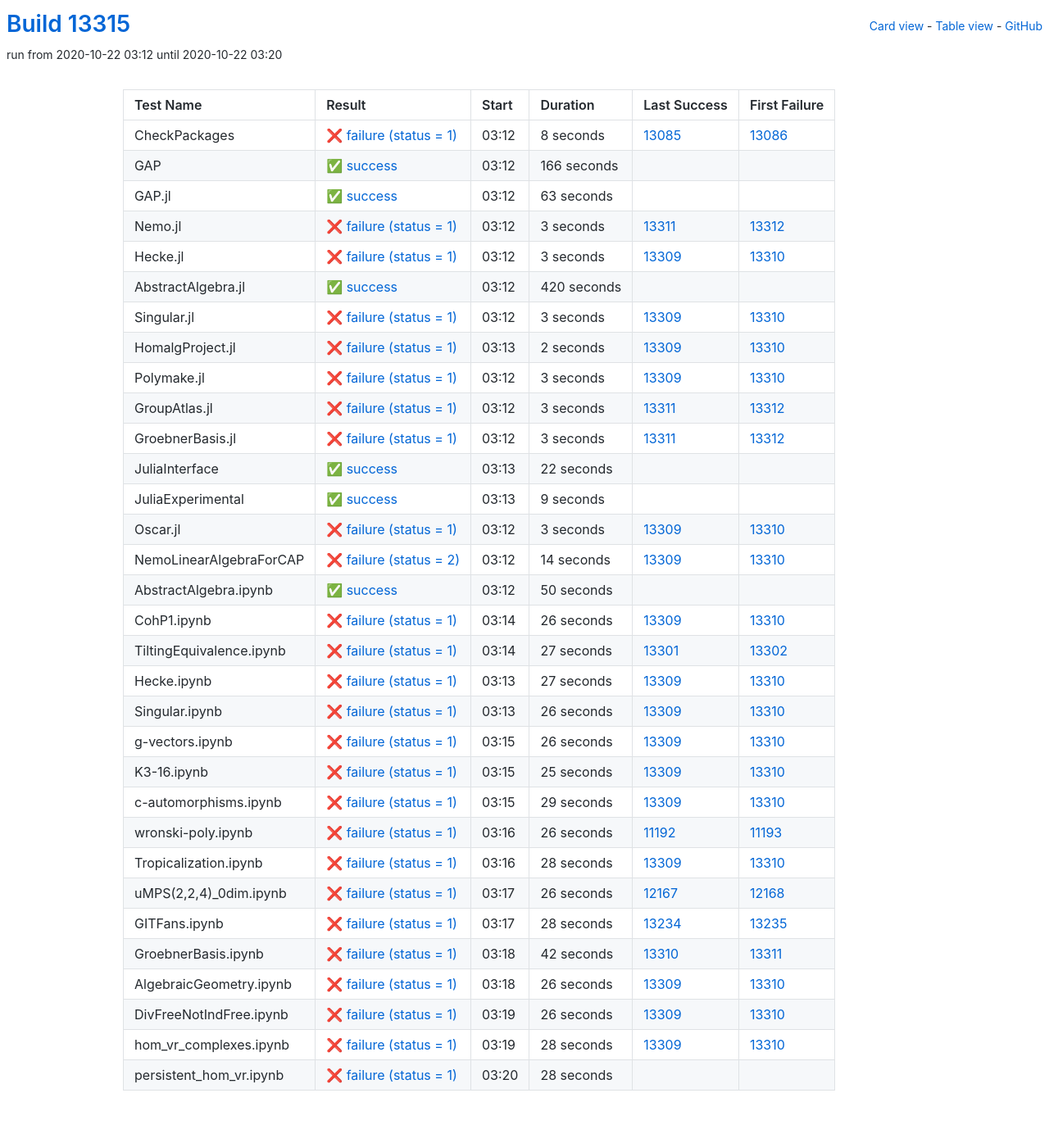
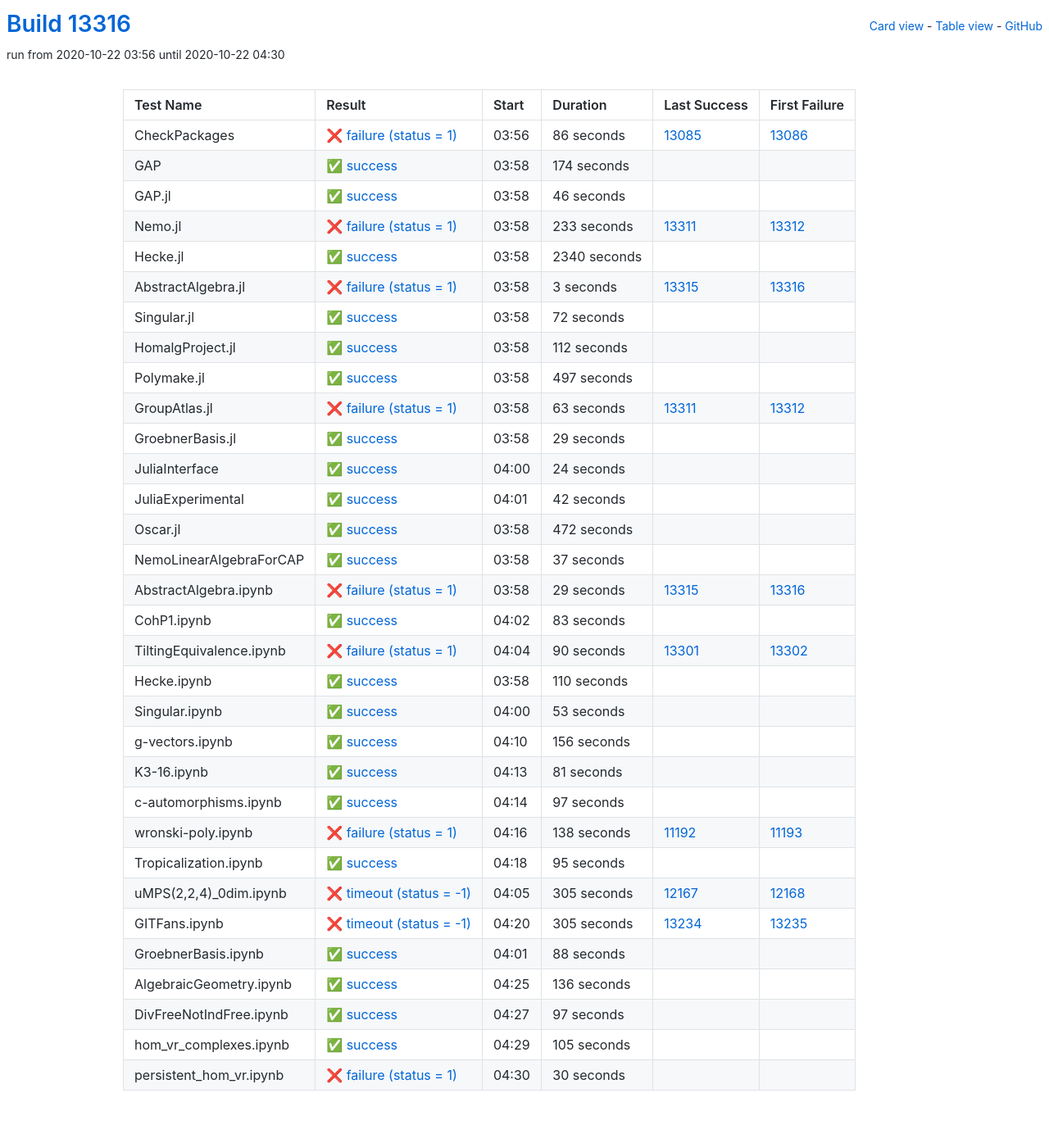
Before and after one commit to oscar-system/oscar-ci-status, a Jekyll site: the page built from table.html, in a window 1280 px wide. Shown: the whole page at 82% size. Built offline with Jekyll 4.4.1, drawn with Linux system fonts in a browser that asks for light colours.

Commit message:
Build #13316

```diff
--- a/_data/ci.yml
+++ b/_data/ci.yml
@@ -1,6 +1,6 @@
 ---
-build: 13315
-build_url: https://oscarci.mathematik.uni-kl.de/job/oscar/13315/
+build: 13316
+build_url: https://oscarci.mathematik.uni-kl.de/job/oscar/13316/
 job: oscar
 organization: oscar-system
 repo: oscar-ci-status
@@ -8,385 +8,385 @@
 tests:
 - name: CheckPackages
   id: checkpackages
-  log: https://oscarci.mathematik.uni-kl.de/job/oscar/13315/artifact/logs/build-13315/CheckPackages.log
-  start: 2020-10-22 03:12
+  log: https://oscarci.mathematik.uni-kl.de/job/oscar/13316/artifact/logs/build-13316/CheckPackages.log
+  start: 2020-10-22 03:56
   success: false
   exitcode: 1
   status: failure
-  duration: 8
+  duration: 86
   last_success: 13085
   last_success_url: https://oscarci.mathematik.uni-kl.de/job/oscar/13085/
   first_failure: 13086
   first_failure_url: https://oscarci.mathematik.uni-kl.de/job/oscar/13086/
 - name: GAP
   id: gap
-  log: https://oscarci.mathematik.uni-kl.de/job/oscar/13315/artifact/logs/build-13315/GAP.log
-  start: 2020-10-22 03:12
+  log: https://oscarci.mathematik.uni-kl.de/job/oscar/13316/artifact/logs/build-13316/GAP.log
+  start: 2020-10-22 03:58
   success: true
   exitcode: 0
   status: success
-  duration: 166
+  duration: 174
   last_success: false
   last_success_url:
   first_failure: false
   first_failure_url:
 - name: GAP.jl
   id: gap-jl
-  log: https://oscarci.mathematik.uni-kl.de/job/oscar/13315/artifact/logs/build-13315/GAP.jl.log
-  start: 2020-10-22 03:12
+  log: https://oscarci.mathematik.uni-kl.de/job/oscar/13316/artifact/logs/build-13316/GAP.jl.log
+  start: 2020-10-22 03:58
   success: true
   exitcode: 0
   status: success
-  duration: 63
+  duration: 46
   last_success: false
   last_success_url:
   first_failure: false
   first_failure_url:
 - name: Nemo.jl
   id: nemo-jl
-  log: https://oscarci.mathematik.uni-kl.de/job/oscar/13315/artifact/logs/build-13315/Nemo.jl.log
-  start: 2020-10-22 03:12
+  log: https://oscarci.mathematik.uni-kl.de/job/oscar/13316/artifact/logs/build-13316/Nemo.jl.log
+  start: 2020-10-22 03:58
   success: false
   exitcode: 1
   status: failure
-  duration: 3
+  duration: 233
   last_success: 13311
   last_success_url: https://oscarci.mathematik.uni-kl.de/job/oscar/13311/
   first_failure: 13312
   first_failure_url: https://oscarci.mathematik.uni-kl.de/job/oscar/13312/
 - name: Hecke.jl
   id: hecke-jl
-  log: https://oscarci.mathematik.uni-kl.de/job/oscar/13315/artifact/logs/build-13315/Hecke.jl.log
-  start: 2020-10-22 03:12
+  log: https://oscarci.mathematik.uni-kl.de/job/oscar/13316/artifact/logs/build-13316/Hecke.jl.log
+  start: 2020-10-22 03:58
+  success: true
+  exitcode: 0
+  status: success
+  duration: 2340
+  last_success: false
+  last_success_url:
+  first_failure: false
+  first_failure_url:
+- name: AbstractAlgebra.jl
+  id: abstractalgebra-jl
+  log: https://oscarci.mathematik.uni-kl.de/job/oscar/13316/artifact/logs/build-13316/AbstractAlgebra.jl.log
+  start: 2020-10-22 03:58
   success: false
   exitcode: 1
   status: failure
   duration: 3
-  last_success: 13309
-  last_success_url: https://oscarci.mathematik.uni-kl.de/job/oscar/13309/
-  first_failure: 13310
-  first_failure_url: https://oscarci.mathematik.uni-kl.de/job/oscar/13310/
-- name: AbstractAlgebra.jl
-  id: abstractalgebra-jl
-  log: https://oscarci.mathematik.uni-kl.de/job/oscar/13315/artifact/logs/build-13315/AbstractAlgebra.jl.log
-  start: 2020-10-22 03:12
+  last_success: 13315
+  last_success_url: https://oscarci.mathematik.uni-kl.de/job/oscar/13315/
+  first_failure: 13316
+  first_failure_url: https://oscarci.mathematik.uni-kl.de/job/oscar/13316/
+- name: Singular.jl
+  id: singular-jl
+  log: https://oscarci.mathematik.uni-kl.de/job/oscar/13316/artifact/logs/build-13316/Singular.jl.log
+  start: 2020-10-22 03:58
   success: true
   exitcode: 0
   status: success
-  duration: 420
+  duration: 72
   last_success: false
   last_success_url:
   first_failure: false
   first_failure_url:
-- name: Singular.jl
-  id: singular-jl
-  log: https://oscarci.mathematik.uni-kl.de/job/oscar/13315/artifact/logs/build-13315/Singular.jl.log
-  start: 2020-10-22 03:12
+- name: HomalgProject.jl
+  id: homalgproject-jl
+  log: https://oscarci.mathematik.uni-kl.de/job/oscar/13316/artifact/logs/build-13316/HomalgProject.jl.log
+  start: 2020-10-22 03:58
+  success: true
+  exitcode: 0
+  status: success
+  duration: 112
+  last_success: false
+  last_success_url:
+  first_failure: false
+  first_failure_url:
+- name: Polymake.jl
+  id: polymake-jl
+  log: https://oscarci.mathematik.uni-kl.de/job/oscar/13316/artifact/logs/build-13316/Polymake.jl.log
+  start: 2020-10-22 03:58
+  success: true
+  exitcode: 0
+  status: success
+  duration: 497
+  last_success: false
+  last_success_url:
+  first_failure: false
+  first_failure_url:
+- name: GroupAtlas.jl
+  id: groupatlas-jl
+  log: https://oscarci.mathematik.uni-kl.de/job/oscar/13316/artifact/logs/build-13316/GroupAtlas.jl.log
+  start: 2020-10-22 03:58
   success: false
   exitcode: 1
   status: failure
-  duration: 3
-  last_success: 13309
-  last_success_url: https://oscarci.mathematik.uni-kl.de/job/oscar/13309/
-  first_failure: 13310
-  first_failure_url: https://oscarci.mathematik.uni-kl.de/job/oscar/13310/
-- name: HomalgProject.jl
-  id: homalgproject-jl
-  log: https://oscarci.mathematik.uni-kl.de/job/oscar/13315/artifact/logs/build-13315/HomalgProject.jl.log
-  start: 2020-10-22 03:13
-  success: false
-  exitcode: 1
-  status: failure
-  duration: 2
-  last_success: 13309
-  last_success_url: https://oscarci.mathematik.uni-kl.de/job/oscar/13309/
-  first_failure: 13310
-  first_failure_url: https://oscarci.mathematik.uni-kl.de/job/oscar/13310/
-- name: Polymake.jl
-  id: polymake-jl
-  log: https://oscarci.mathematik.uni-kl.de/job/oscar/13315/artifact/logs/build-13315/Polymake.jl.log
-  start: 2020-10-22 03:12
-  success: false
-  exitcode: 1
-  status: failure
-  duration: 3
-  last_success: 13309
-  last_success_url: https://oscarci.mathematik.uni-kl.de/job/oscar/13309/
-  first_failure: 13310
-  first_failure_url: https://oscarci.mathematik.uni-kl.de/job/oscar/13310/
-- name: GroupAtlas.jl
-  id: groupatlas-jl
-  log: https://oscarci.mathematik.uni-kl.de/job/oscar/13315/artifact/logs/build-13315/GroupAtlas.jl.log
-  start: 2020-10-22 03:12
-  success: false
-  exitcode: 1
-  status: failure
-  duration: 3
+  duration: 63
   last_success: 13311
   last_success_url: https://oscarci.mathematik.uni-kl.de/job/oscar/13311/
   first_failure: 13312
   first_failure_url: https://oscarci.mathematik.uni-kl.de/job/oscar/13312/
 - name: GroebnerBasis.jl
   id: groebnerbasis-jl
-  log: https://oscarci.mathematik.uni-kl.de/job/oscar/13315/artifact/logs/build-13315/GroebnerBasis.jl.log
-  start: 2020-10-22 03:12
-  success: false
-  exitcode: 1
-  status: failure
-  duration: 3
-  last_success: 13311
-  last_success_url: https://oscarci.mathematik.uni-kl.de/job/oscar/13311/
-  first_failure: 13312
-  first_failure_url: https://oscarci.mathematik.uni-kl.de/job/oscar/13312/
-- name: JuliaInterface
-  id: juliainterface
-  log: https://oscarci.mathematik.uni-kl.de/job/oscar/13315/artifact/logs/build-13315/JuliaInterface.log
-  start: 2020-10-22 03:13
+  log: https://oscarci.mathematik.uni-kl.de/job/oscar/13316/artifact/logs/build-13316/GroebnerBasis.jl.log
+  start: 2020-10-22 03:58
   success: true
   exitcode: 0
   status: success
-  duration: 22
+  duration: 29
+  last_success: false
+  last_success_url:
+  first_failure: false
+  first_failure_url:
+- name: JuliaInterface
+  id: juliainterface
+  log: https://oscarci.mathematik.uni-kl.de/job/oscar/13316/artifact/logs/build-13316/JuliaInterface.log
+  start: 2020-10-22 04:00
+  success: true
+  exitcode: 0
+  status: success
+  duration: 24
   last_success: false
   last_success_url:
   first_failure: false
   first_failure_url:
 - name: JuliaExperimental
   id: juliaexperimental
-  log: https://oscarci.mathematik.uni-kl.de/job/oscar/13315/artifact/logs/build-13315/JuliaExperimental.log
-  start: 2020-10-22 03:13
+  log: https://oscarci.mathematik.uni-kl.de/job/oscar/13316/artifact/logs/build-13316/JuliaExperimental.log
+  start: 2020-10-22 04:01
   success: true
   exitcode: 0
   status: success
-  duration: 9
+  duration: 42
   last_success: false
   last_success_url:
   first_failure: false
   first_failure_url:
 - name: Oscar.jl
   id: oscar-jl
-  log: https://oscarci.mathematik.uni-kl.de/job/oscar/13315/artifact/logs/build-13315/Oscar.jl.log
-  start: 2020-10-22 03:12
-  success: false
-  exitcode: 1
-  status: failure
-  duration: 3
-  last_success: 13309
-  last_success_url: https://oscarci.mathematik.uni-kl.de/job/oscar/13309/
-  first_failure: 13310
-  first_failure_url: https://oscarci.mathematik.uni-kl.de/job/oscar/13310/
-- name: NemoLinearAlgebraForCAP
-  id: nemolinearalgebraforcap
-  log: https://oscarci.mathematik.uni-kl.de/job/oscar/13315/artifact/logs/build-13315/NemoLinearAlgebraForCAP.log
-  start: 2020-10-22 03:12
-  success: false
-  exitcode: 2
-  status: failure
-  duration: 14
-  last_success: 13309
-  last_success_url: https://oscarci.mathematik.uni-kl.de/job/oscar/13309/
-  first_failure: 13310
-  first_failure_url: https://oscarci.mathematik.uni-kl.de/job/oscar/13310/
-- name: AbstractAlgebra.ipynb
-  id: abstractalgebra-ipynb
-  log: https://oscarci.mathematik.uni-kl.de/job/oscar/13315/artifact/logs/build-13315/AbstractAlgebra.ipynb.log
-  start: 2020-10-22 03:12
+  log: https://oscarci.mathematik.uni-kl.de/job/oscar/13316/artifact/logs/build-13316/Oscar.jl.log
+  start: 2020-10-22 03:58
   success: true
   exitcode: 0
   status: success
-  duration: 50
+  duration: 472
   last_success: false
   last_success_url:
   first_failure: false
   first_failure_url:
-- name: CohP1.ipynb
-  id: cohp1-ipynb
-  log: https://oscarci.mathematik.uni-kl.de/job/oscar/13315/artifact/logs/build-13315/CohP1.ipynb.log
-  start: 2020-10-22 03:14
+- name: NemoLinearAlgebraForCAP
+  id: nemolinearalgebraforcap
+  log: https://oscarci.mathematik.uni-kl.de/job/oscar/13316/artifact/logs/build-13316/NemoLinearAlgebraForCAP.log
+  start: 2020-10-22 03:58
+  success: true
+  exitcode: 0
+  status: success
+  duration: 37
+  last_success: false
+  last_success_url:
+  first_failure: false
+  first_failure_url:
+- name: AbstractAlgebra.ipynb
+  id: abstractalgebra-ipynb
+  log: https://oscarci.mathematik.uni-kl.de/job/oscar/13316/artifact/logs/build-13316/AbstractAlgebra.ipynb.log
+  start: 2020-10-22 03:58
   success: false
   exitcode: 1
   status: failure
-  duration: 26
-  last_success: 13309
-  last_success_url: https://oscarci.mathematik.uni-kl.de/job/oscar/13309/
-  first_failure: 13310
-  first_failure_url: https://oscarci.mathematik.uni-kl.de/job/oscar/13310/
+  duration: 29
+  last_success: 13315
+  last_success_url: https://oscarci.mathematik.uni-kl.de/job/oscar/13315/
+  first_failure: 13316
+  first_failure_url: https://oscarci.mathematik.uni-kl.de/job/oscar/13316/
+- name: CohP1.ipynb
+  id: cohp1-ipynb
+  log: https://oscarci.mathematik.uni-kl.de/job/oscar/13316/artifact/logs/build-13316/CohP1.ipynb.log
+  start: 2020-10-22 04:02
+  success: true
+  exitcode: 0
+  status: success
+  duration: 83
+  last_success: false
+  last_success_url:
+  first_failure: false
+  first_failure_url:
 - name: TiltingEquivalence.ipynb
   id: tiltingequivalence-ipynb
-  log: https://oscarci.mathematik.uni-kl.de/job/oscar/13315/artifact/logs/build-13315/TiltingEquivalence.ipynb.log
-  start: 2020-10-22 03:14
+  log: https://oscarci.mathematik.uni-kl.de/job/oscar/13316/artifact/logs/build-13316/TiltingEquivalence.ipynb.log
+  start: 2020-10-22 04:04
   success: false
   exitcode: 1
   status: failure
-  duration: 27
+  duration: 90
   last_success: 13301
   last_success_url: https://oscarci.mathematik.uni-kl.de/job/oscar/13301/
   first_failure: 13302
   first_failure_url: https://oscarci.mathematik.uni-kl.de/job/oscar/13302/
 - name: Hecke.ipynb
   id: hecke-ipynb
-  log: https://oscarci.mathematik.uni-kl.de/job/oscar/13315/artifact/logs/build-13315/Hecke.ipynb.log
-  start: 2020-10-22 03:13
+  log: https://oscarci.mathematik.uni-kl.de/job/oscar/13316/artifact/logs/build-13316/Hecke.ipynb.log
+  start: 2020-10-22 03:58
+  success: true
+  exitcode: 0
+  status: success
+  duration: 110
+  last_success: false
+  last_success_url:
+  first_failure: false
+  first_failure_url:
+- name: Singular.ipynb
+  id: singular-ipynb
+  log: https://oscarci.mathematik.uni-kl.de/job/oscar/13316/artifact/logs/build-13316/Singular.ipynb.log
+  start: 2020-10-22 04:00
+  success: true
+  exitcode: 0
+  status: success
+  duration: 53
+  last_success: false
+  last_success_url:
+  first_failure: false
+  first_failure_url:
+- name: g-vectors.ipynb
+  id: g-vectors-ipynb
+  log: https://oscarci.mathematik.uni-kl.de/job/oscar/13316/artifact/logs/build-13316/g-vectors.ipynb.log
+  start: 2020-10-22 04:10
+  success: true
+  exitcode: 0
+  status: success
+  duration: 156
+  last_success: false
+  last_success_url:
+  first_failure: false
+  first_failure_url:
+- name: K3-16.ipynb
+  id: k3-16-ipynb
+  log: https://oscarci.mathematik.uni-kl.de/job/oscar/13316/artifact/logs/build-13316/K3-16.ipynb.log
+  start: 2020-10-22 04:13
+  success: true
+  exitcode: 0
+  status: success
+  duration: 81
+  last_success: false
+  last_success_url:
+  first_failure: false
+  first_failure_url:
+- name: c-automorphisms.ipynb
+  id: c-automorphisms-ipynb
+  log: https://oscarci.mathematik.uni-kl.de/job/oscar/13316/artifact/logs/build-13316/c-automorphisms.ipynb.log
+  start: 2020-10-22 04:14
+  success: true
+  exitcode: 0
+  status: success
+  duration: 97
+  last_success: false
+  last_success_url:
+  first_failure: false
+  first_failure_url:
+- name: wronski-poly.ipynb
+  id: wronski-poly-ipynb
+  log: https://oscarci.mathematik.uni-kl.de/job/oscar/13316/artifact/logs/build-13316/wronski-poly.ipynb.log
+  start: 2020-10-22 04:16
   success: false
   exitcode: 1
   status: failure
-  duration: 27
-  last_success: 13309
-  last_success_url: https://oscarci.mathematik.uni-kl.de/job/oscar/13309/
-  first_failure: 13310
-  first_failure_url: https://oscarci.mathematik.uni-kl.de/job/oscar/13310/
-- name: Singular.ipynb
-  id: singular-ipynb
-  log: https://oscarci.mathematik.uni-kl.de/job/oscar/13315/artifact/logs/build-13315/Singular.ipynb.log
-  start: 2020-10-22 03:13
-  success: false
-  exitcode: 1
-  status: failure
-  duration: 26
-  last_success: 13309
-  last_success_url: https://oscarci.mathematik.uni-kl.de/job/oscar/13309/
-  first_failure: 13310
-  first_failure_url: https://oscarci.mathematik.uni-kl.de/job/oscar/13310/
-- name: g-vectors.ipynb
-  id: g-vectors-ipynb
-  log: https://oscarci.mathematik.uni-kl.de/job/oscar/13315/artifact/logs/build-13315/g-vectors.ipynb.log
-  start: 2020-10-22 03:15
-  success: false
-  exitcode: 1
-  status: failure
-  duration: 26
-  last_success: 13309
-  last_success_url: https://oscarci.mathematik.uni-kl.de/job/oscar/13309/
-  first_failure: 13310
-  first_failure_url: https://oscarci.mathematik.uni-kl.de/job/oscar/13310/
-- name: K3-16.ipynb
-  id: k3-16-ipynb
-  log: https://oscarci.mathematik.uni-kl.de/job/oscar/13315/artifact/logs/build-13315/K3-16.ipynb.log
-  start: 2020-10-22 03:15
-  success: false
-  exitcode: 1
-  status: failure
-  duration: 25
-  last_success: 13309
-  last_success_url: https://oscarci.mathematik.uni-kl.de/job/oscar/13309/
-  first_failure: 13310
-  first_failure_url: https://oscarci.mathematik.uni-kl.de/job/oscar/13310/
-- name: c-automorphisms.ipynb
-  id: c-automorphisms-ipynb
-  log: https://oscarci.mathematik.uni-kl.de/job/oscar/13315/artifact/logs/build-13315/c-automorphisms.ipynb.log
-  start: 2020-10-22 03:15
-  success: false
-  exitcode: 1
-  status: failure
-  duration: 29
-  last_success: 13309
-  last_success_url: https://oscarci.mathematik.uni-kl.de/job/oscar/13309/
-  first_failure: 13310
-  first_failure_url: https://oscarci.mathematik.uni-kl.de/job/oscar/13310/
-- name: wronski-poly.ipynb
-  id: wronski-poly-ipynb
-  log: https://oscarci.mathematik.uni-kl.de/job/oscar/13315/artifact/logs/build-13315/wronski-poly.ipynb.log
-  start: 2020-10-22 03:16
-  success: false
-  exitcode: 1
-  status: failure
-  duration: 26
+  duration: 138
   last_success: 11192
   last_success_url: https://oscarci.mathematik.uni-kl.de/job/oscar/11192/
   first_failure: 11193
   first_failure_url: https://oscarci.mathematik.uni-kl.de/job/oscar/11193/
 - name: Tropicalization.ipynb
   id: tropicalization-ipynb
-  log: https://oscarci.mathematik.uni-kl.de/job/oscar/13315/artifact/logs/build-13315/Tropicalization.ipynb.log
-  start: 2020-10-22 03:16
-  success: false
-  exitcode: 1
-  status: failure
-  duration: 28
-  last_success: 13309
-  last_success_url: https://oscarci.mathematik.uni-kl.de/job/oscar/13309/
-  first_failure: 13310
-  first_failure_url: https://oscarci.mathematik.uni-kl.de/job/oscar/13310/
+  log: https://oscarci.mathematik.uni-kl.de/job/oscar/13316/artifact/logs/build-13316/Tropicalization.ipynb.log
+  start: 2020-10-22 04:18
+  success: true
+  exitcode: 0
+  status: success
+  duration: 95
+  last_success: false
+  last_success_url:
+  first_failure: false
+  first_failure_url:
 - name: uMPS(2,2,4)_0dim.ipynb
   id: umps-2-2-4-0dim-ipynb
-  log: https://oscarci.mathematik.uni-kl.de/job/oscar/13315/artifact/logs/build-13315/uMPS-2-2-4-_0dim.ipynb.log
-  start: 2020-10-22 03:17
+  log: https://oscarci.mathematik.uni-kl.de/job/oscar/13316/artifact/logs/build-13316/uMPS-2-2-4-_0dim.ipynb.log
+  start: 2020-10-22 04:05
   success: false
-  exitcode: 1
-  status: failure
-  duration: 26
+  exitcode: -1
+  status: timeout
+  duration: 305
   last_success: 12167
   last_success_url: https://oscarci.mathematik.uni-kl.de/job/oscar/12167/
   first_failure: 12168
   first_failure_url: https://oscarci.mathematik.uni-kl.de/job/oscar/12168/
 - name: GITFans.ipynb
   id: gitfans-ipynb
-  log: https://oscarci.mathematik.uni-kl.de/job/oscar/13315/artifact/logs/build-13315/GITFans.ipynb.log
-  start: 2020-10-22 03:17
+  log: https://oscarci.mathematik.uni-kl.de/job/oscar/13316/artifact/logs/build-13316/GITFans.ipynb.log
+  start: 2020-10-22 04:20
   success: false
-  exitcode: 1
-  status: failure
-  duration: 28
+  exitcode: -1
+  status: timeout
+  duration: 305
   last_success: 13234
   last_success_url: https://oscarci.mathematik.uni-kl.de/job/oscar/13234/
   first_failure: 13235
   first_failure_url: https://oscarci.mathematik.uni-kl.de/job/oscar/13235/
 - name: GroebnerBasis.ipynb
   id: groebnerbasis-ipynb
-  log: https://oscarci.mathematik.uni-kl.de/job/oscar/13315/artifact/logs/build-13315/GroebnerBasis.ipynb.log
-  start: 2020-10-22 03:18
-  success: false
-  exitcode: 1
-  status: failure
-  duration: 42
-  last_success: 13310
-  last_success_url: https://oscarci.mathematik.uni-kl.de/job/oscar/13310/
-  first_failure: 13311
-  first_failure_url: https://oscarci.mathematik.uni-kl.de/job/oscar/13311/
-- name: AlgebraicGeometry.ipynb
-  id: algebraicgeometry-ipynb
-  log: https://oscarci.mathematik.uni-kl.de/job/oscar/13315/artifact/logs/build-13315/AlgebraicGeometry.ipynb.log
-  start: 2020-10-22 03:18
-  success: false
-  exitcode: 1
-  status: failure
-  duration: 26
-  last_success: 13309
-  last_success_url: https://oscarci.mathematik.uni-kl.de/job/oscar/13309/
-  first_failure: 13310
-  first_failure_url: https://oscarci.mathematik.uni-kl.de/job/oscar/13310/
-- name: DivFreeNotIndFree.ipynb
-  id: divfreenotindfree-ipynb
-  log: https://oscarci.mathematik.uni-kl.de/job/oscar/13315/artifact/logs/build-13315/DivFreeNotIndFree.ipynb.log
-  start: 2020-10-22 03:19
-  success: false
-  exitcode: 1
-  status: failure
-  duration: 26
-  last_success: 13309
-  last_success_url: https://oscarci.mathematik.uni-kl.de/job/oscar/13309/
-  first_failure: 13310
-  first_failure_url: https://oscarci.mathematik.uni-kl.de/job/oscar/13310/
-- name: hom_vr_complexes.ipynb
-  id: hom-vr-complexes-ipynb
-  log: https://oscarci.mathematik.uni-kl.de/job/oscar/13315/artifact/logs/build-13315/hom_vr_complexes.ipynb.log
-  start: 2020-10-22 03:19
-  success: false
-  exitcode: 1
-  status: failure
-  duration: 28
-  last_success: 13309
-  last_success_url: https://oscarci.mathematik.uni-kl.de/job/oscar/13309/
-  first_failure: 13310
-  first_failure_url: https://oscarci.mathematik.uni-kl.de/job/oscar/13310/
-- name: persistent_hom_vr.ipynb
-  id: persistent-hom-vr-ipynb
-  log: https://oscarci.mathematik.uni-kl.de/job/oscar/13315/artifact/logs/build-13315/persistent_hom_vr.ipynb.log
-  start: 2020-10-22 03:20
-  success: false
-  exitcode: 1
-  status: failure
-  duration: 28
+  log: https://oscarci.mathematik.uni-kl.de/job/oscar/13316/artifact/logs/build-13316/GroebnerBasis.ipynb.log
+  start: 2020-10-22 04:01
+  success: true
+  exitcode: 0
+  status: success
+  duration: 88
   last_success: false
   last_success_url:
   first_failure: false
   first_failure_url:
+- name: AlgebraicGeometry.ipynb
+  id: algebraicgeometry-ipynb
+  log: https://oscarci.mathematik.uni-kl.de/job/oscar/13316/artifact/logs/build-13316/AlgebraicGeometry.ipynb.log
+  start: 2020-10-22 04:25
+  success: true
+  exitcode: 0
+  status: success
+  duration: 136
+  last_success: false
+  last_success_url:
+  first_failure: false
+  first_failure_url:
+- name: DivFreeNotIndFree.ipynb
+  id: divfreenotindfree-ipynb
+  log: https://oscarci.mathematik.uni-kl.de/job/oscar/13316/artifact/logs/build-13316/DivFreeNotIndFree.ipynb.log
+  start: 2020-10-22 04:27
+  success: true
+  exitcode: 0
+  status: success
+  duration: 97
+  last_success: false
+  last_success_url:
+  first_failure: false
+  first_failure_url:
+- name: hom_vr_complexes.ipynb
+  id: hom-vr-complexes-ipynb
+  log: https://oscarci.mathematik.uni-kl.de/job/oscar/13316/artifact/logs/build-13316/hom_vr_complexes.ipynb.log
+  start: 2020-10-22 04:29
+  success: true
+  exitcode: 0
+  status: success
+  duration: 105
+  last_success: false
+  last_success_url:
+  first_failure: false
+  first_failure_url:
+- name: persistent_hom_vr.ipynb
+  id: persistent-hom-vr-ipynb
+  log: https://oscarci.mathematik.uni-kl.de/job/oscar/13316/artifact/logs/build-13316/persistent_hom_vr.ipynb.log
+  start: 2020-10-22 04:30
+  success: false
+  exitcode: 1
+  status: failure
+  duration: 30
+  last_success: false
+  last_success_url:
+  first_failure: false
+  first_failure_url:
```
Also changed, not shown: README.md.
